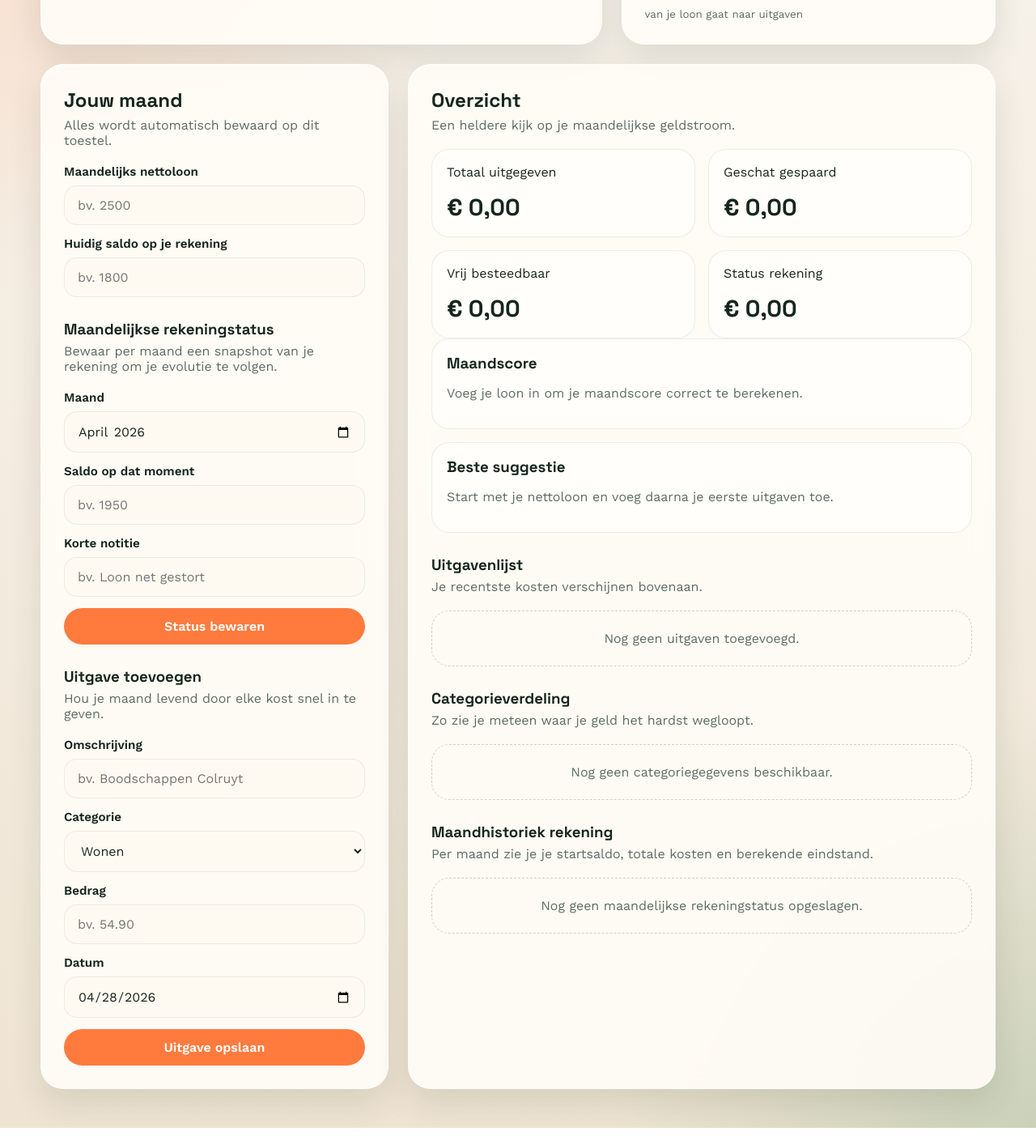
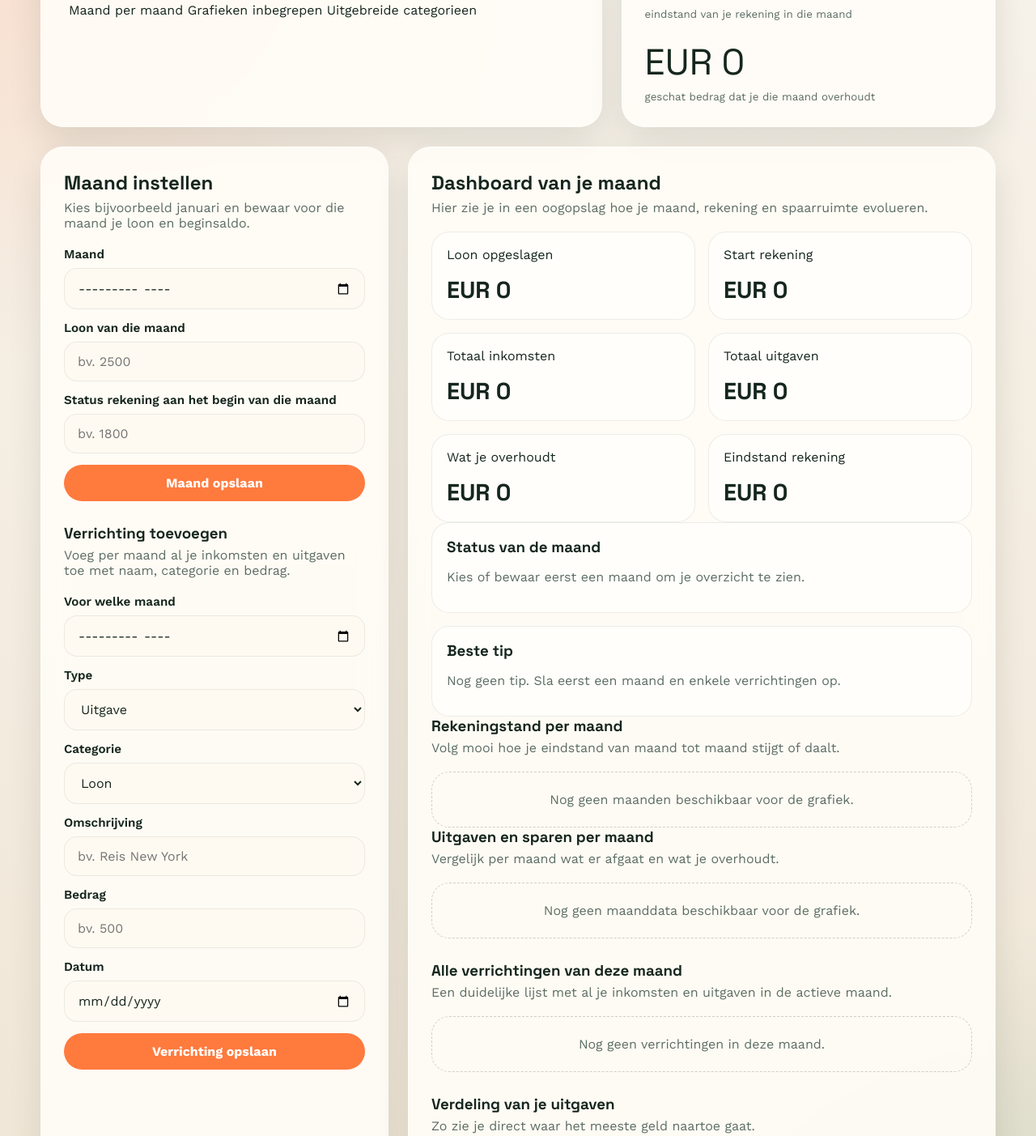
Before and after one commit to pijadewitte-dotcom/budgetapp, a plain HTML site: page index.html in a window 1280 px wide. Shown: the part 263-1666 px from the top of the page at 81% size. Drawn offline with nearby package versions, Linux system fonts and the light colour scheme.

Commit message:
Upgrade Budgy dashboard UI

```diff
--- a/index.html
+++ b/index.html
@@ -6,29 +6,38 @@
   <title>Budgy</title>
   <link rel="preconnect" href="https://fonts.googleapis.com">
   <link rel="preconnect" href="https://fonts.gstatic.com" crossorigin>
-  <link href="https://fonts.googleapis.com/css2?family=Space+Grotesk:wght@400;500;700&family=Work+Sans:wght@400;600&display=swap" rel="stylesheet">
+  <link href="https://fonts.googleapis.com/css2?family=Space+Grotesk:wght@400;500;700&family=Work+Sans:wght@400;500;600;700&display=swap" rel="stylesheet">
   <link rel="stylesheet" href="styles.css">
 </head>
 <body>
   <div class="page-shell">
     <header class="hero">
       <div class="hero__copy">
-        <p class="eyebrow">Maandbudget in 1 overzicht</p>
+        <p class="eyebrow">Slim maandoverzicht</p>
         <h1>Budgy</h1>
         <p class="hero__lead">
-          Geef je loon, je huidige saldo en je uitgaven in. De app toont meteen hoeveel je uitgeeft,
-          wat je ongeveer spaart en waar je waarschijnlijk kunt bijsturen.
+          Sla per maand je loon en beginsaldo op, voeg daarna al je inkomsten en uitgaven toe,
+          en volg meteen via grafieken hoe je rekening beweegt, wat er afgaat en wat je overhoudt.
         </p>
+        <div class="hero__chips">
+          <span class="chip">Maand per maand</span>
+          <span class="chip">Grafieken inbegrepen</span>
+          <span class="chip">Uitgebreide categorieen</span>
+        </div>
       </div>
       <div class="hero__card">
-        <p class="hero__label">Snelle blik</p>
+        <p class="hero__label">Actieve maand</p>
+        <div class="hero__stat">
+          <span id="heroMonth">Geen maand</span>
+          <small>maand die je nu bekijkt</small>
+        </div>
+        <div class="hero__stat">
+          <span id="heroBalance">EUR 0</span>
+          <small>eindstand van je rekening in die maand</small>
+        </div>
         <div class="hero__stat">
           <span id="heroSavings">EUR 0</span>
-          <small>geschat spaarsaldo deze maand</small>
-        </div>
-        <div class="hero__stat">
-          <span id="heroSpendRate">0%</span>
-          <small>van je loon gaat naar uitgaven</small>
+          <small>geschat bedrag dat je die maand overhoudt</small>
         </div>
       </div>
     </header>
@@ -36,166 +45,209 @@
     <main class="layout">
       <section class="panel panel--form">
         <div class="panel__header">
-          <h2>Jouw maand</h2>
-          <p>Alles wordt automatisch bewaard op dit toestel.</p>
+          <h2>Maand instellen</h2>
+          <p>Kies bijvoorbeeld januari en bewaar voor die maand je loon en beginsaldo.</p>
         </div>
 
-        <form id="profileForm" class="stack">
+        <form id="monthForm" class="stack">
           <label>
-            <span>Maandelijks nettoloon</span>
-            <input id="salaryInput" name="salary" type="number" min="0" step="0.01" placeholder="bv. 2500">
+            <span>Maand</span>
+            <input id="selectedMonth" name="month" type="month" required>
           </label>
           <label>
-            <span>Huidig saldo op je rekening</span>
-            <input id="balanceInput" name="balance" type="number" step="0.01" placeholder="bv. 1800">
+            <span>Loon van die maand</span>
+            <input id="salaryInput" name="salary" type="number" min="0" step="0.01" placeholder="bv. 2500" required>
           </label>
+          <label>
+            <span>Status rekening aan het begin van die maand</span>
+            <input id="balanceInput" name="balance" type="number" step="0.01" placeholder="bv. 1800" required>
+          </label>
+          <button type="submit" class="button button--primary">Maand opslaan</button>
         </form>
 
         <div class="panel__header panel__header--sub">
-          <h3>Maandelijkse rekeningstatus</h3>
-          <p>Bewaar per maand een snapshot van je rekening om je evolutie te volgen.</p>
+          <h3>Verrichting toevoegen</h3>
+          <p>Voeg per maand al je inkomsten en uitgaven toe met naam, categorie en bedrag.</p>
         </div>
 
-        <form id="snapshotForm" class="stack">
+        <form id="transactionForm" class="stack">
           <label>
-            <span>Maand</span>
-            <input id="snapshotMonth" name="month" type="month" required>
+            <span>Voor welke maand</span>
+            <input id="transactionMonth" name="transactionMonth" type="month" required>
           </label>
           <label>
-            <span>Saldo op dat moment</span>
-            <input id="snapshotBalance" name="snapshotBalance" type="number" step="0.01" placeholder="bv. 1950" required>
-          </label>
-          <label>
-            <span>Korte notitie</span>
-            <input id="snapshotNote" name="note" type="text" maxlength="80" placeholder="bv. Loon net gestort">
-          </label>
-          <button type="submit" class="button button--primary">Status bewaren</button>
-        </form>
-
-        <div class="panel__header panel__header--sub">
-          <h3>Uitgave toevoegen</h3>
-          <p>Hou je maand levend door elke kost snel in te geven.</p>
-        </div>
-
-        <form id="expenseForm" class="stack">
-          <label>
-            <span>Omschrijving</span>
-            <input id="expenseName" name="name" type="text" maxlength="60" placeholder="bv. Boodschappen Colruyt" required>
+            <span>Type</span>
+            <select id="transactionType" name="type">
+              <option value="expense">Uitgave</option>
+              <option value="income">Inkomst</option>
+            </select>
           </label>
           <label>
             <span>Categorie</span>
-            <select id="expenseCategory" name="category">
+            <select id="transactionCategory" name="category">
+              <option value="Loon">Loon</option>
+              <option value="Freelance">Freelance</option>
+              <option value="Bonus">Bonus</option>
+              <option value="Terugbetaling">Terugbetaling</option>
+              <option value="Spaargeld terug">Spaargeld terug</option>
               <option value="Wonen">Wonen</option>
+              <option value="Huur of lening">Huur of lening</option>
+              <option value="Nutsvoorzieningen">Nutsvoorzieningen</option>
               <option value="Boodschappen">Boodschappen</option>
+              <option value="Restaurant">Restaurant</option>
               <option value="Vervoer">Vervoer</option>
-              <option value="Vrije tijd">Vrije tijd</option>
+              <option value="Brandstof">Brandstof</option>
+              <option value="Reis">Reis</option>
+              <option value="Shopping">Shopping</option>
               <option value="Abonnementen">Abonnementen</option>
               <option value="Gezondheid">Gezondheid</option>
+              <option value="Verzekering">Verzekering</option>
+              <option value="Ontspanning">Ontspanning</option>
+              <option value="Cadeaus">Cadeaus</option>
+              <option value="Kinderen">Kinderen</option>
+              <option value="Belastingen">Belastingen</option>
+              <option value="Sparen">Sparen</option>
+              <option value="Onderwijs">Onderwijs</option>
+              <option value="Huisdieren">Huisdieren</option>
               <option value="Overig">Overig</option>
             </select>
           </label>
           <label>
+            <span>Omschrijving</span>
+            <input id="transactionName" name="name" type="text" maxlength="80" placeholder="bv. Reis New York" required>
+          </label>
+          <label>
             <span>Bedrag</span>
-            <input id="expenseAmount" name="amount" type="number" min="0" step="0.01" placeholder="bv. 54.90" required>
+            <input id="transactionAmount" name="amount" type="number" min="0" step="0.01" placeholder="bv. 500" required>
           </label>
           <label>
             <span>Datum</span>
-            <input id="expenseDate" name="date" type="date" required>
+            <input id="transactionDate" name="date" type="date" required>
           </label>
-          <button type="submit" class="button button--primary">Uitgave opslaan</button>
+          <button type="submit" class="button button--primary">Verrichting opslaan</button>
         </form>
       </section>
 
       <section class="panel panel--results">
         <div class="panel__header">
-          <h2>Overzicht</h2>
-          <p>Een heldere kijk op je maandelijkse geldstroom.</p>
+          <h2>Dashboard van je maand</h2>
+          <p>Hier zie je in een oogopslag hoe je maand, rekening en spaarruimte evolueren.</p>
         </div>
 
-        <div class="summary-grid">
-          <article class="summary-card">
-            <p>Totaal uitgegeven</p>
-            <strong id="totalSpent">EUR 0</strong>
+        <div class="summary-grid summary-grid--wide">
+          <article class="summary-card summary-card--highlight">
+            <p>Loon opgeslagen</p>
+            <strong id="savedSalary">EUR 0</strong>
           </article>
           <article class="summary-card">
-            <p>Geschat gespaard</p>
-            <strong id="estimatedSaved">EUR 0</strong>
+            <p>Start rekening</p>
+            <strong id="startingBalance">EUR 0</strong>
           </article>
           <article class="summary-card">
-            <p>Vrij besteedbaar</p>
-            <strong id="remainingBudget">EUR 0</strong>
+            <p>Totaal inkomsten</p>
+            <strong id="totalIncome">EUR 0</strong>
           </article>
           <article class="summary-card">
-            <p>Status rekening</p>
-            <strong id="balanceStatus">EUR 0</strong>
+            <p>Totaal uitgaven</p>
+            <strong id="totalExpenses">EUR 0</strong>
+          </article>
+          <article class="summary-card">
+            <p>Wat je overhoudt</p>
+            <strong id="netResult">EUR 0</strong>
+          </article>
+          <article class="summary-card summary-card--highlight-alt">
+            <p>Eindstand rekening</p>
+            <strong id="endingBalance">EUR 0</strong>
           </article>
         </div>
 
         <div class="insights">
           <article class="insight-card">
-            <h3>Maandscore</h3>
-            <p id="monthlyHealth">Voer je gegevens in om je budgetgezondheid te zien.</p>
+            <h3>Status van de maand</h3>
+            <p id="monthlyHealth">Kies of bewaar eerst een maand om je overzicht te zien.</p>
           </article>
           <article class="insight-card">
-            <h3>Beste suggestie</h3>
-            <p id="topSuggestion">Nog geen suggestie. Voeg eerst je loon en een paar uitgaven toe.</p>
+            <h3>Beste tip</h3>
+            <p id="topSuggestion">Nog geen tip. Sla eerst een maand en enkele verrichtingen op.</p>
+          </article>
+        </div>
+
+        <div class="chart-grid">
+          <article class="chart-card">
+            <div class="panel__header">
+              <h3>Rekeningstand per maand</h3>
+              <p>Volg mooi hoe je eindstand van maand tot maand stijgt of daalt.</p>
+            </div>
+            <div id="balanceTrendChart" class="chart-surface empty-state">
+              Nog geen maanden beschikbaar voor de grafiek.
+            </div>
+          </article>
+
+          <article class="chart-card">
+            <div class="panel__header">
+              <h3>Uitgaven en sparen per maand</h3>
+              <p>Vergelijk per maand wat er afgaat en wat je overhoudt.</p>
+            </div>
+            <div id="cashflowChart" class="chart-surface empty-state">
+              Nog geen maanddata beschikbaar voor de grafiek.
+            </div>
           </article>
         </div>
 
         <div class="panel__header panel__header--sub">
-          <h3>Uitgavenlijst</h3>
-          <p>Je recentste kosten verschijnen bovenaan.</p>
+          <h3>Alle verrichtingen van deze maand</h3>
+          <p>Een duidelijke lijst met al je inkomsten en uitgaven in de actieve maand.</p>
         </div>
 
-        <div id="expenseList" class="expense-list empty-state">
-          Nog geen uitgaven toegevoegd.
+        <div id="transactionList" class="expense-list empty-state">
+          Nog geen verrichtingen in deze maand.
         </div>
 
         <div class="panel__header panel__header--sub">
-          <h3>Categorieverdeling</h3>
-          <p>Zo zie je meteen waar je geld het hardst wegloopt.</p>
+          <h3>Verdeling van je uitgaven</h3>
+          <p>Zo zie je direct waar het meeste geld naartoe gaat.</p>
         </div>
 
         <div id="categoryBreakdown" class="category-breakdown empty-state">
-          Nog geen categoriegegevens beschikbaar.
+          Nog geen uitgaven om te verdelen.
         </div>
 
         <div class="panel__header panel__header--sub">
-          <h3>Maandhistoriek rekening</h3>
-          <p>Per maand zie je je startsaldo, totale kosten en berekende eindstand.</p>
+          <h3>Opgeslagen maanden</h3>
+          <p>Klik op een maandkaart om snel terug te schakelen naar die periode.</p>
         </div>
 
-        <div id="snapshotList" class="expense-list empty-state">
-          Nog geen maandelijkse rekeningstatus opgeslagen.
+        <div id="monthList" class="month-list empty-state">
+          Nog geen maanden opgeslagen.
         </div>
       </section>
     </main>
   </div>
 
-  <template id="expenseItemTemplate">
+  <template id="transactionItemTemplate">
     <article class="expense-item">
       <div>
-        <strong class="expense-item__name"></strong>
-        <p class="expense-item__meta"></p>
+        <strong class="transaction-item__name"></strong>
+        <p class="transaction-item__meta"></p>
       </div>
       <div class="expense-item__side">
-        <span class="expense-item__amount"></span>
-        <button type="button" class="button button--ghost expense-item__delete">Verwijder</button>
+        <span class="transaction-item__amount"></span>
+        <button type="button" class="button button--ghost transaction-item__delete">Verwijder</button>
       </div>
     </article>
   </template>
 
-  <template id="snapshotItemTemplate">
-    <article class="expense-item">
+  <template id="monthItemTemplate">
+    <button type="button" class="month-card">
       <div>
-        <strong class="snapshot-item__month"></strong>
-        <p class="snapshot-item__meta"></p>
+        <strong class="month-item__name"></strong>
+        <p class="month-item__meta"></p>
       </div>
-      <div class="expense-item__side">
-        <span class="snapshot-item__amount"></span>
-        <button type="button" class="button button--ghost snapshot-item__delete">Verwijder</button>
+      <div class="month-card__side">
+        <span class="month-item__amount"></span>
+        <small class="month-item__label">eindstand</small>
       </div>
-    </article>
+    </button>
   </template>
 
   <script src="app.js"></script>
```
